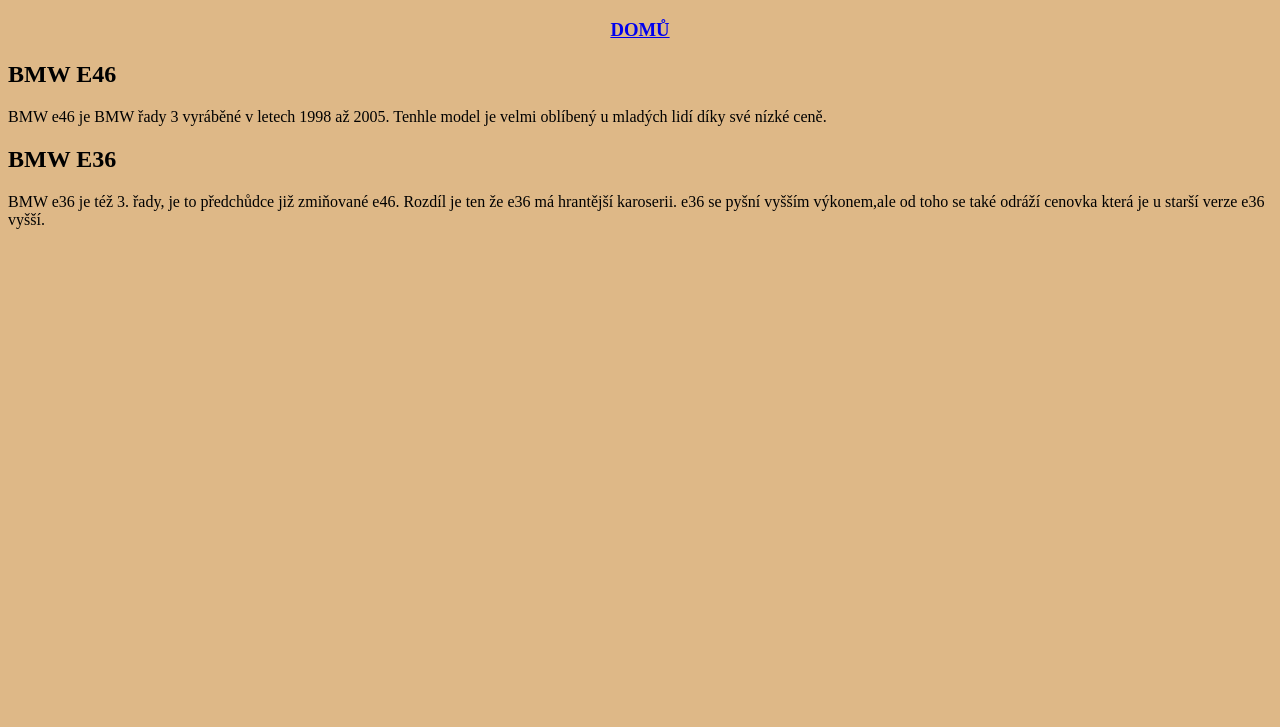
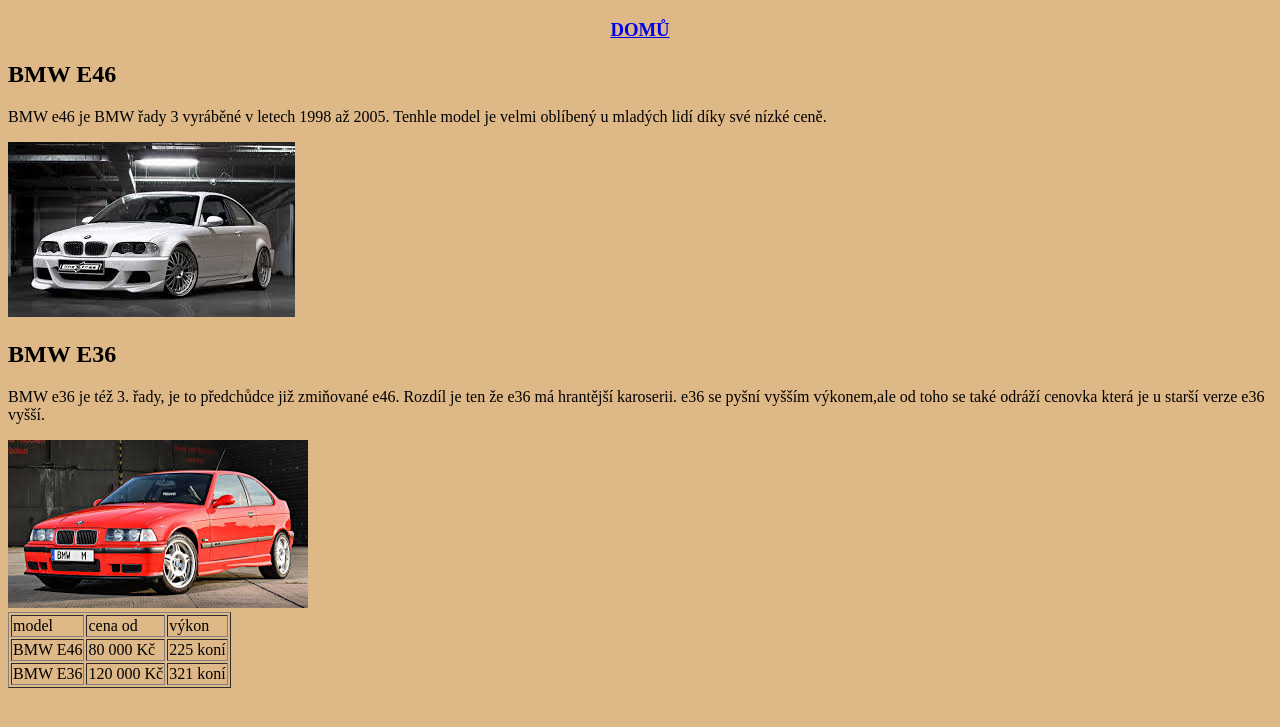
Before and after one commit to greplondrej/greplondrej, a plain HTML site: page Auta.html in a window 1280 px wide. Shown: the part 61-788 px from the top of the page. Drawn offline with Linux system fonts and the light colour scheme.

Commit message:
Add files via upload

```diff
--- a/Auta.html
+++ b/Auta.html
@@ -11,8 +11,25 @@
 <h2>BMW E46</h2>
 <section>
  <p>BMW e46 je BMW řady 3 vyráběné v letech 1998 až 2005. Tenhle model je velmi oblíbený u mladých lidí díky své nízké ceně.</p>
+ <img src="download.jpg" alt="">
  <h2>BMW E36</h2>
 <p>BMW e36 je též 3. řady, je to předchůdce již zmiňované e46. Rozdíl je ten že e36 má hrantější karoserii. e36 se pyšní vyšším výkonem,ale od toho se také odráží cenovka která je u starší verze e36 vyšší. </p>
-
-
+<img src="e36.jpg" alt="">
+<table border="srovnání">
+<tr>
+ <td> model</td>
+ <td> cena od</td>
+ <td> výkon</td>
+</tr>
+<tr>
+<td>BMW E46</td>
+<td>80 000 Kč</td>
+<td>225 koní</td>
+</tr>
+<tr>
+<td>BMW E36</td>
+<td>120 000 Kč</td>
+<td>321 koní</td>
+</tr>
+</table>
 </section>
```
